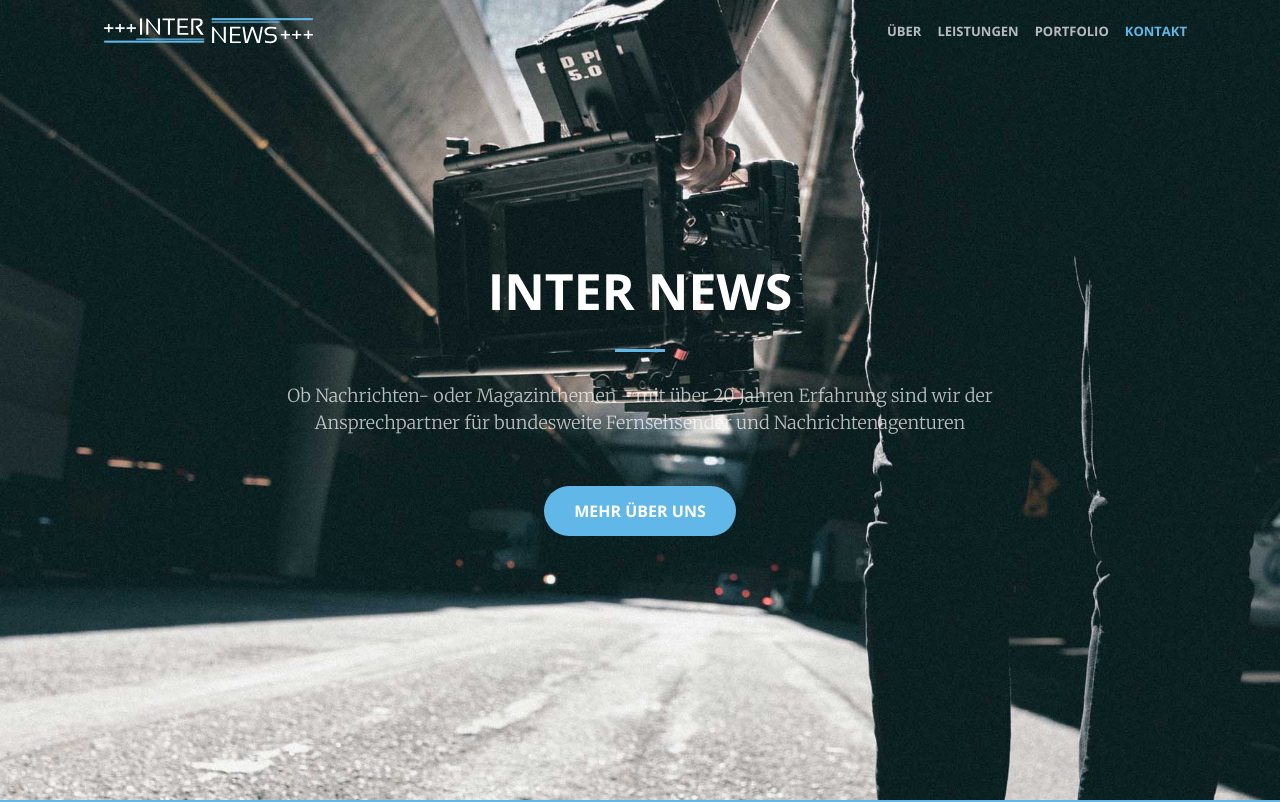
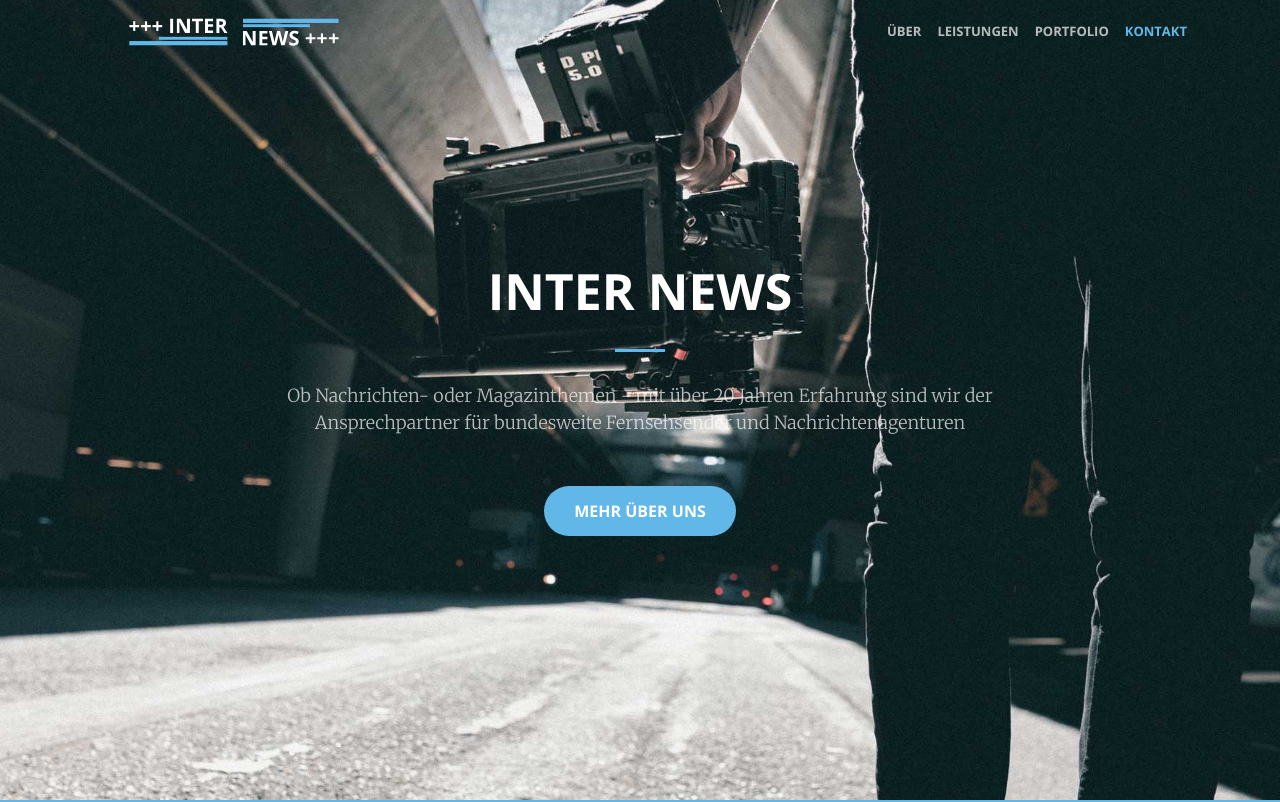
Before and after one commit to WatzlCe/InterNews, a website: page index.html in a window 1280 px wide. Shown: the top 802 px of the page. Drawn offline with nearby package versions, Linux system fonts and the light colour scheme; files that its build step writes are made by us from their sources.

Commit message:
Updated Logo with opensans Font

```diff
--- a/js/creative.js
+++ b/js/creative.js
@@ -47,9 +47,9 @@
   /**Updates the logo dependend on with or offset */
   function updateLogo() {
     if ( $( window ).width() < 990 || $( "#mainNav" ).offset().top >= 700 ) {
-      $( ".logo" ).attr( "src", "img/Logo-Black.svg" );
+      $( ".logo" ).attr( "src", "img/InterNews-Logo.svg" );
     } else {
-      $( ".logo" ).attr( "src", "img/Logo-White.svg" );
+      $( ".logo" ).attr( "src", "img/InterNews-Logo-White.svg" );
     }
 
   }
--- a/scss/_navbar.scss
+++ b/scss/_navbar.scss
@@ -82,7 +82,7 @@
         }
     }
     .logo {
-      width: 250px;
+      width: 300px;
       height: 40px
     }
 }
```
Also changed, not shown: css/creative.css, css/creative.min.css, img/InterNews-Logo-White.svg (added), img/InterNews-Logo.svg (added), img/Logo-Black.svg (deleted), img/Logo-White.svg (deleted), js/creative.min.js.
